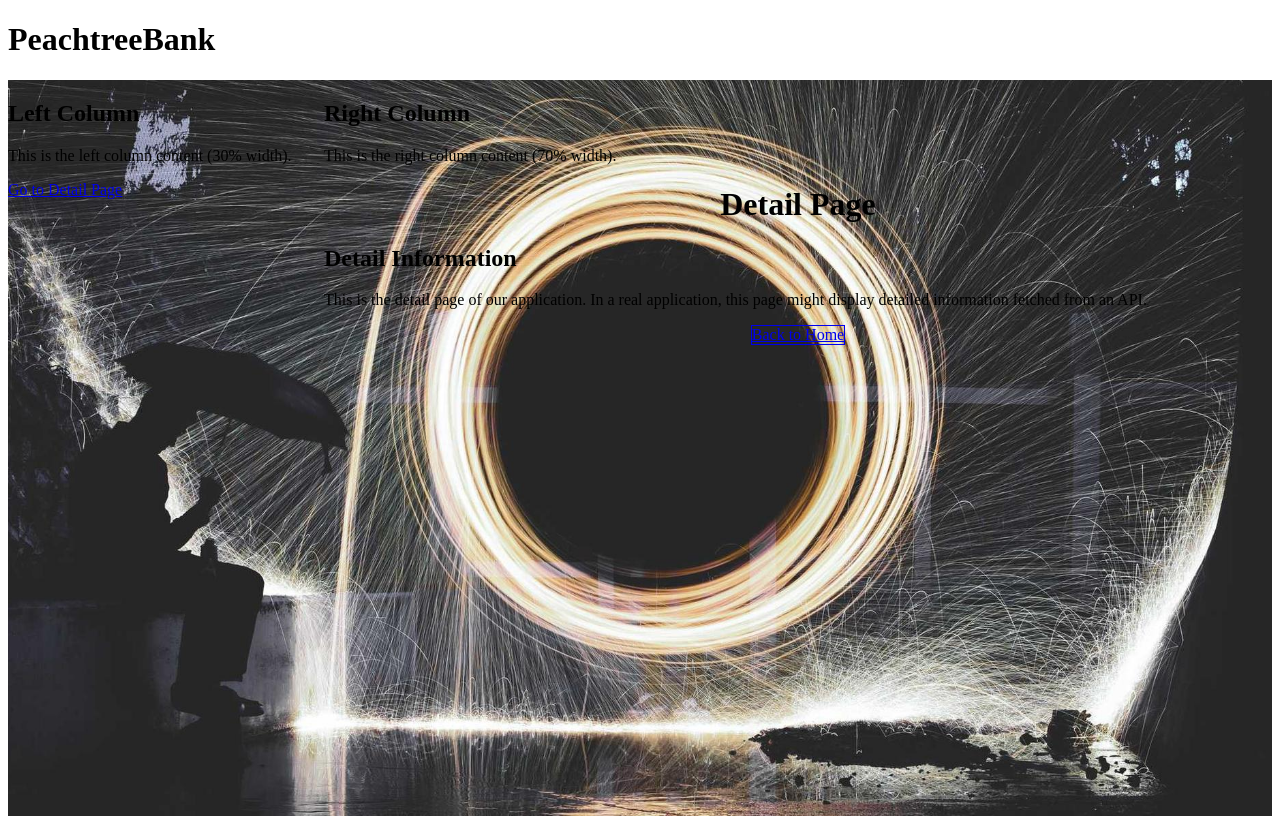
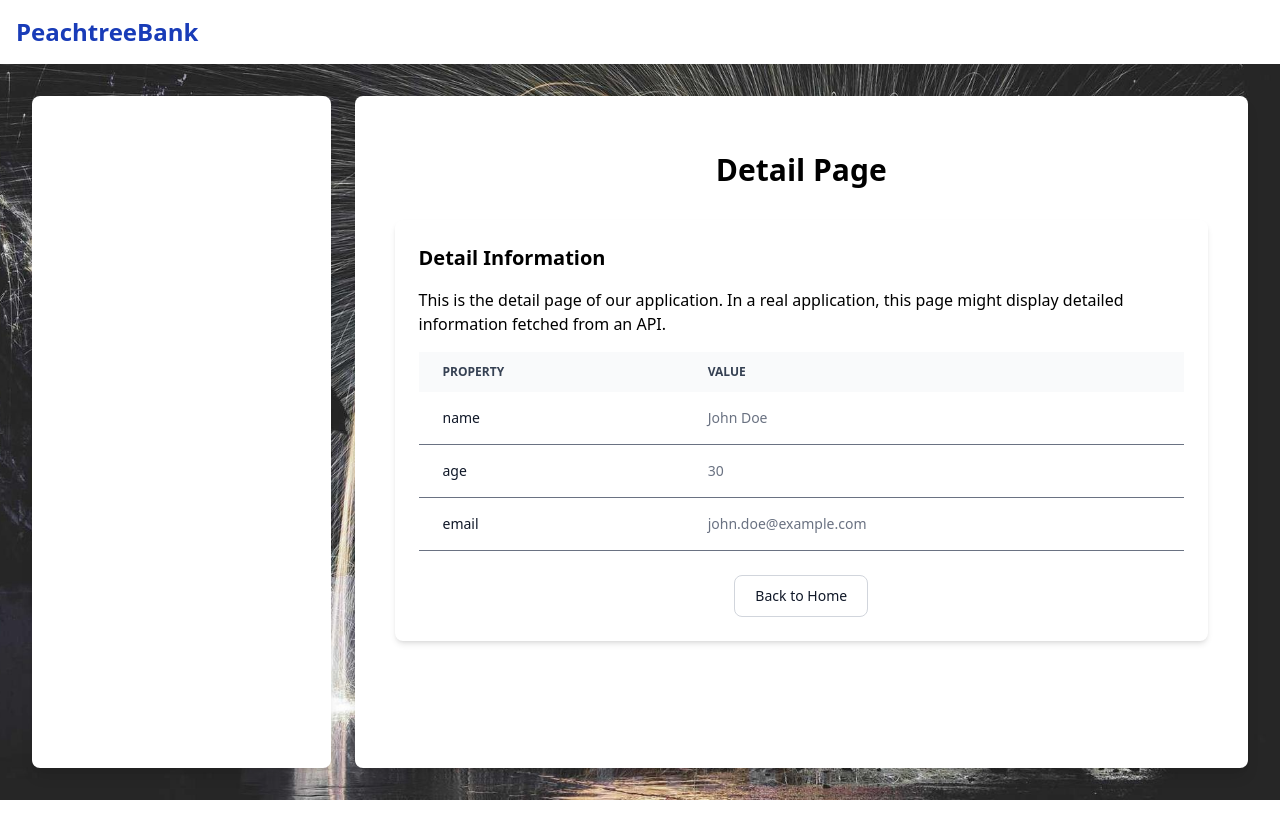
Before and after one commit to petrunov/gs-peachtree-bank-fe, a Vue app: page /detail in a window 1280 px wide. After the commit the page ends 800 px from the top, so only its background shows below. Built offline with nearby package versions, Linux system fonts and the light colour scheme.

Commit message:
Added double column layout

```diff
--- a/package.json
+++ b/package.json
@@ -25,6 +25,7 @@
   },
   "devDependencies": {
     "@tailwindcss/postcss": "^4.0.9",
+    "@types/node": "^22.13.5",
     "@typescript-eslint/eslint-plugin": "^8.25.0",
     "@typescript-eslint/parser": "^8.25.0",
     "@vitejs/plugin-vue": "^5.2.1",
--- a/src/App.vue
+++ b/src/App.vue
@@ -11,19 +11,11 @@ import TwoColumnLayout from './components/layout/TwoColumnLayout.vue';
     <MainLayout backgroundImage="/images/background.jpg">
       <TwoColumnLayout>
         <template #left-column>
-          <div class="h-full">
-            <h2 class="text-xl font-semibold mb-4">Left Column</h2>
-            <p class="mb-4">This is the left column content (30% width).</p>
-            <router-link to="/detail" class="text-blue-600 hover:text-blue-800">
-              Go to Detail Page
-            </router-link>
-          </div>
+          <div class="h-full"></div>
         </template>
 
         <template #right-column>
           <div class="h-full">
-            <h2 class="text-xl font-semibold mb-4">Right Column</h2>
-            <p class="mb-4">This is the right column content (70% width).</p>
             <router-view />
           </div>
         </template>
--- a/src/components/layout/AppHeader.vue
+++ b/src/components/layout/AppHeader.vue
@@ -5,7 +5,3 @@
     </div>
   </header>
 </template>
-
-<script setup lang="ts">
-// AppHeader component
-</script>
--- a/src/components/layout/TwoColumnLayout.vue
+++ b/src/components/layout/TwoColumnLayout.vue
@@ -2,20 +2,12 @@
   <div class="flex gap-6 h-full">
     <!-- Left column -->
     <div class="w-3/12 bg-white rounded-lg shadow-lg p-6">
-      <slot name="left-column">
-        <div class="text-gray-500">Left column content</div>
-      </slot>
+      <slot name="left-column"> </slot>
     </div>
 
     <!-- Right column -->
     <div class="w-9/12 bg-white rounded-lg shadow-lg p-6">
-      <slot name="right-column">
-        <div class="text-gray-500">Right column content</div>
-      </slot>
+      <slot name="right-column"> </slot>
     </div>
   </div>
 </template>
-
-<script setup lang="ts">
-// TwoColumnLayout component
-</script>
--- a/src/style.css
+++ b/src/style.css
@@ -1,5 +1,3 @@
-@tailwind base;
-@tailwind components;
-@tailwind utilities;
+@import 'tailwindcss';
 
 /* Custom styles can be added below */
--- a/src/views/DetailView.vue
+++ b/src/views/DetailView.vue
@@ -2,7 +2,7 @@
   <div class="container mx-auto px-4 py-8">
     <h1 class="text-3xl font-bold text-center mb-8">Detail Page</h1>
 
-    <div class="bg-white dark:bg-gray-800 shadow-md rounded-lg p-6 mb-6">
+    <div class="bg-white shadow-md rounded-lg p-6 mb-6">
       <h2 class="text-xl font-semibold mb-4">Detail Information</h2>
       <p class="mb-4">
         This is the detail page of our application. In a real application, this page might display
@@ -80,3 +80,29 @@
     </div>
   </div>
 </template>
+
+<script>
+export default {
+  data() {
+    return {
+      error: null,
+      loading: false,
+      data: null,
+    };
+  },
+  created() {
+    // Simulate fetching data
+    this.loading = true;
+    setTimeout(() => {
+      this.loading = false;
+      // Uncomment the next line to simulate an error
+      // this.error = 'Failed to fetch data';
+      this.data = {
+        name: 'John Doe',
+        age: 30,
+        email: 'john.doe@example.com',
+      };
+    }, 2000);
+  },
+};
+</script>
--- a/src/views/HomeView.vue
+++ b/src/views/HomeView.vue
@@ -2,7 +2,7 @@
   <div class="container mx-auto px-4 py-8">
     <h1 class="text-3xl font-bold text-center mb-8">Home Page</h1>
 
-    <div class="bg-white dark:bg-gray-800 shadow-md rounded-lg p-6 mb-6">
+    <div class="bg-white shadow-md rounded-lg p-6 mb-6">
       <h2 class="text-xl font-semibold mb-4">Welcome to our Application</h2>
       <p class="mb-4">
         This is a Vue.js application with TypeScript, ESLint, Prettier, and pre-commit hooks.
--- a/tailwind.config.js
+++ b/tailwind.config.js
@@ -11,7 +11,6 @@ export default {
   },
   plugins: [
     // Import Flowbite plugin
-    // eslint-disable-next-line @typescript-eslint/no-var-requires
     (await import('flowbite/plugin')).default,
   ],
 };
--- a/vite.config.ts
+++ b/vite.config.ts
@@ -2,7 +2,6 @@ import { defineConfig } from 'vite';
 import vue from '@vitejs/plugin-vue';
 import { fileURLToPath, URL } from 'node:url';
 
-// https://vite.dev/config/
 export default defineConfig({
   plugins: [vue()],
   resolve: {
```
Also changed, not shown: 1 other file (tests, documents, lock files or other folders).
